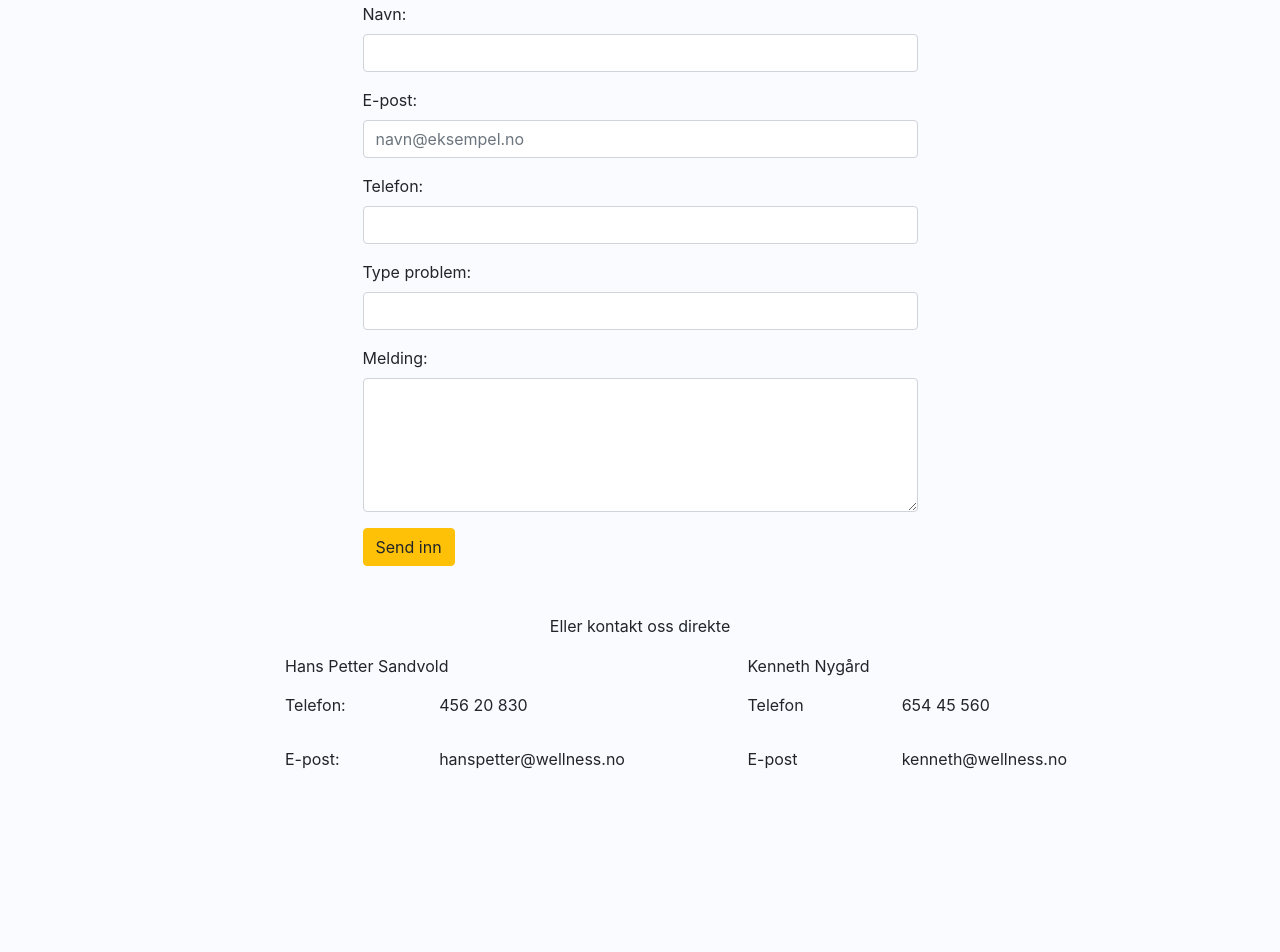
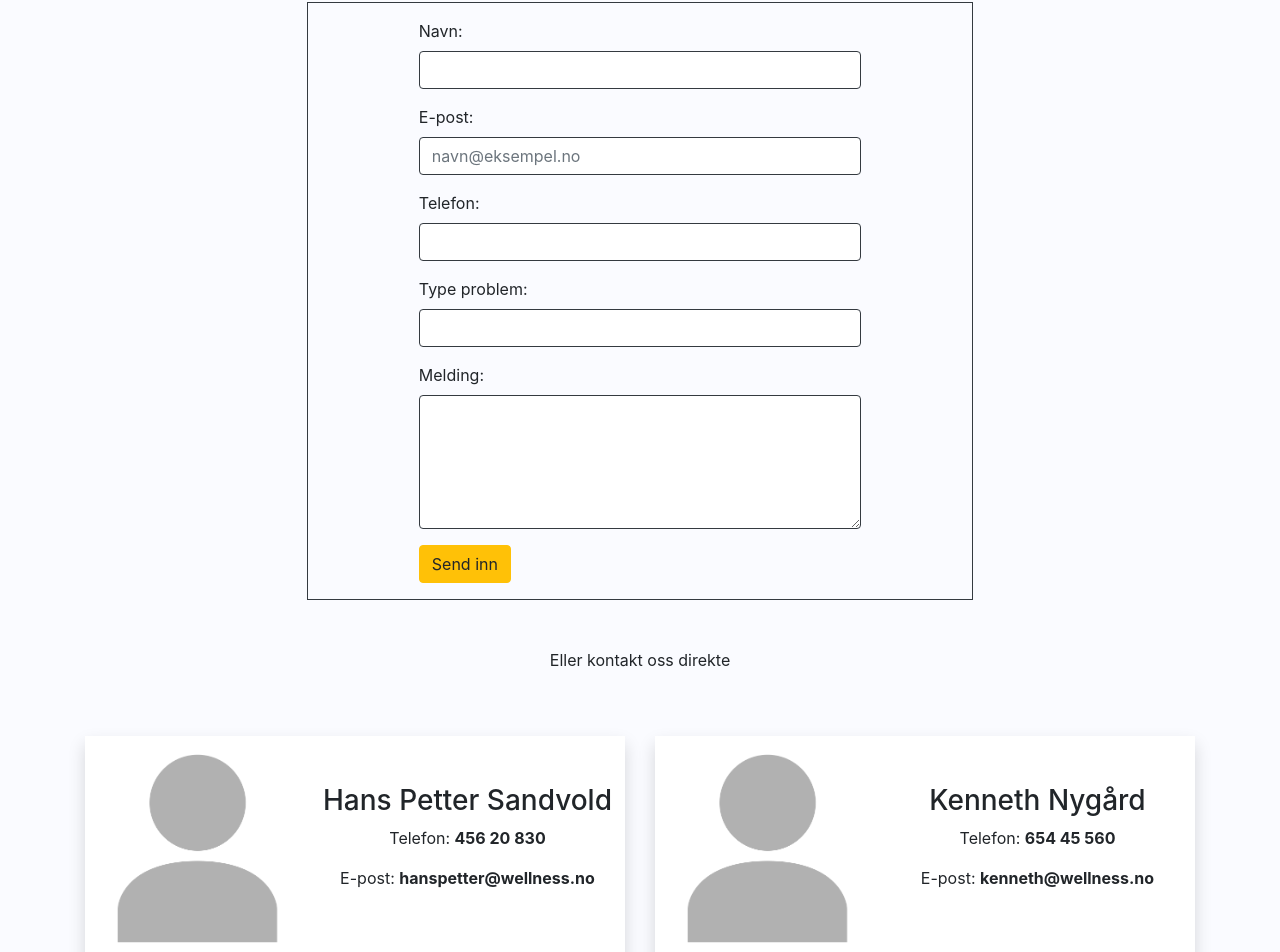
Before and after one commit to frikoPro/wellness-at-home, a React (Create React App) app in the folder client/: page /Support in a window 1280 px wide. Shown: the part 545-1497 px from the top of the page. Built offline with nearby package versions, Linux system fonts and the light colour scheme.

Commit message:
Improved Contact Info
Improved the visuals of the contact info on the the support page

```diff
--- /dev/null
+++ b/client/src/components/ContactCard.js
@@ -0,0 +1,33 @@
+import { Col, Container, Row} from 'react-bootstrap';
+import defaultImage from '../images/Profile-PNG-Icon.png';
+
+const ContactCard = ({ name, phone, email }) => {
+	return (
+		<Row className="justify-content-center w-100 mx-auto">
+			<Container className="bg-white shadow p-0 mt-5">
+				<Row className="m-0" style={{ height: '100%' }}>
+					<Col md={5} className="p-0 d-none d-md-block">
+						<img
+							src={defaultImage}
+							alt=""
+							style={{ width: '100%', height: '100%' }}></img>
+					</Col>
+
+					<Col md={7}>
+						<Row className="justify-content-center text-center mt-5">
+							<h3>{name}</h3>
+						</Row>
+						<Row className="justify-content-center">
+							<p>Telefon: <strong>{phone}</strong></p>
+						</Row>
+						<Row className="justify-content-center">
+							<p>E-post: <strong>{email}</strong></p>
+						</Row>
+					</Col>
+				</Row>
+			</Container>
+		</Row>
+	);
+};
+
+export default ContactCard;
--- a/client/src/views/supportPage/SupportPage.js
+++ b/client/src/views/supportPage/SupportPage.js
@@ -1,9 +1,10 @@
 import { Button, Col, Container, Form, Row } from 'react-bootstrap';
 import styles from './SupportPage.module.css';
-import FAQList from '../../components/FAQ/FAQList'
+import FAQList from '../../components/FAQ/FAQList';
+import ContactCard from '../../components/ContactCard';
 
 const SupportPage = () => {
-	const frequentQuestionsContent = {
+	const supportPageContent = {
 		FAQs: [
 			{
 				question: 'Hvor lang tid tar bestillingen?',
@@ -33,39 +34,39 @@ const SupportPage = () => {
 				</Col>
 			</Row>
 			<Row sm={2} className="justify-content-center align-items-center ml-5">
-				<FAQList FAQs={frequentQuestionsContent.FAQs}/>
+				<FAQList FAQs={supportPageContent.FAQs}/>
 			</Row>
 			<Row className="mt-5">
 				<Col className={'text-center'}>
-					<h2>Finner ikke svar?</h2>
+					<h2>Finner du ikke svar?</h2>
 				</Col>
 			</Row>
 			<Row>
 				<Col className={'text-center'}>
-					<p>Send oss en mail i feltet under</p>
+					<p>Fyll ut skjemaet under så hjelper vi deg</p>
 				</Col>
 			</Row>
-			<div className="mx-auto" style={{width: "50%"}}>
-				<Form>
+			<div className="mx-auto border border-dark p-3" style={{width: "60%"}}>
+				<Form className="mx-auto" style={{width: "70%"}}>
 					<Form.Group controlId="supportForm.ControlInputName">
 						<Form.Label>Navn:</Form.Label>
-						<Form.Control/>
+						<Form.Control className="border-dark"/>
 					</Form.Group>
 					<Form.Group controlId="supportForm.ControlInputEmail">
 						<Form.Label>E-post:</Form.Label>
-						<Form.Control type="email" placeholder="navn@eksempel.no" />
+						<Form.Control className="border-dark" type="email" placeholder="navn@eksempel.no" />
 					</Form.Group>
 					<Form.Group controlId="supportForm.ControlInputPhone">
 						<Form.Label>Telefon:</Form.Label>
-						<Form.Control/>
+						<Form.Control className="border-dark"/>
 					</Form.Group>
 					<Form.Group controlId="supportForm.ControlInputProblem">
 						<Form.Label>Type problem:</Form.Label>
-						<Form.Control/>
+						<Form.Control className="border-dark"/>
 					</Form.Group>
 					<Form.Group controlId="exampleForm.ControlTextareaMessage">
 						<Form.Label>Melding:</Form.Label>
-						<Form.Control as="textarea" rows={5} />
+						<Form.Control className="border-dark" as="textarea" rows={5} />
 					</Form.Group>
 					<Button className="btn-warning">Send inn</Button>
 				</Form>
@@ -77,44 +78,12 @@ const SupportPage = () => {
 				</Col>
 			</Row>
 
-			<Row className="mx-auto">
-				<Col md={{offset: 2}}>
-					<div>
-						<Form>
-							<Form.Label>Hans Petter Sandvold</Form.Label>
-							<Form.Group as={Row}>
-								<Form.Label column sm={4}>Telefon:</Form.Label>
-								<Col>
-									<Form.Control plaintext readOnly value="456 20 830"/>
-								</Col>
-							</Form.Group>
-							<Form.Group as={Row}>
-								<Form.Label column sm={4}>E-post:</Form.Label>
-								<Col>
-									<Form.Control plaintext readOnly value="hanspetter@wellness.no"/>
-								</Col>
-							</Form.Group>
-						</Form>
-					</div>
+			<Row>
+				<Col>
+					<ContactCard name="Hans Petter Sandvold" phone="456 20 830" email="hanspetter@wellness.no"/>
 				</Col>
 				<Col>
-					<div>
-						<Form>
-							<Form.Label>Kenneth Nygård</Form.Label>
-							<Form.Group as={Row}>
-								<Form.Label column sm={4}>Telefon</Form.Label>
-								<Col>
-									<Form.Control plaintext readOnly value="654 45 560"/>
-								</Col>
-							</Form.Group>
-							<Form.Group as={Row}>
-								<Form.Label column sm={4}>E-post</Form.Label>
-								<Col>
-									<Form.Control plaintext readOnly value="kenneth@wellness.no"/>
-								</Col>
-							</Form.Group>
-						</Form>
-					</div>
+					<ContactCard name="Kenneth Nygård" phone="654 45 560" email="kenneth@wellness.no"/>
 				</Col>
 			</Row>
 		</Container>
```
Also changed, not shown: client/src/images/Profile-PNG-Icon.png (added).
